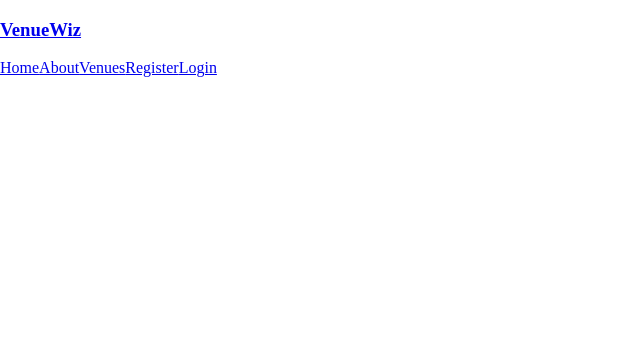
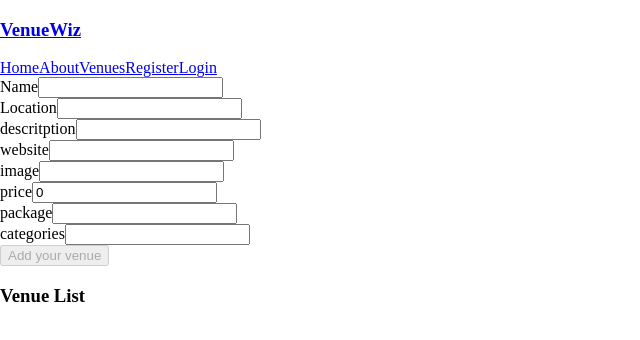
Before and after one commit to Amal229/VenueWiz-Front-end, a React (Vite) app in the folder client/: page /venues/newvenue in a window 1280 px wide. Shown: the top 340 px of the page, without its empty margins (0-640 px from the left). Built offline with nearby package versions, Linux system fonts and the light colour scheme.

Commit message:
adding venue

```diff
--- a/client/src/App.jsx
+++ b/client/src/App.jsx
@@ -1,5 +1,5 @@
 import './App.css'
-import Venue from './components/Vendor/AddingVenuesForm'
+import AddingVenuesForm from './components/Vendor/AddingVenuesForm'
 import { Routes, Route } from 'react-router-dom'
 import Categories from './components/Categories'
 import ViewVenues from './components/user/ViewVenues'
@@ -27,7 +27,7 @@ const App = () => {
           <Route path="/categories/:category_id" element={<ViewVenues />} />
           {/* should accept user */}
           <Route path="/dashboard" element={<Dashboard />} />
-          <Route path="Venue" element={<Venue />} />
+          <Route path="/venues/newvenue" element={<AddingVenuesForm />} />
           <Route path="/bookedevents" element={<BookedEvents />} />
           <Route path="/eventdetails/:eventId" element={<EventDetials />} />
         </Routes>
--- a/client/src/components/Vendor/AddingVenuesForm.jsx
+++ b/client/src/components/Vendor/AddingVenuesForm.jsx
@@ -1,45 +1,49 @@
 import { useEffect, useState } from 'react'
 import axios from 'axios'
+import { useParams } from 'react-router-dom'
 
-const Venue = ({ user }) => {
+const AddingVenuesForm = ({ user }) => {
+  // const { vendor_id } = useParams()
+
   const [formValues, setFormValues] = useState({
     name: '',
     location: '',
     description: '',
     website: '',
     image: '',
-    price: '',
+    price: 0,
     categories: ''
   })
   const [submittedVenue, setSubmittedVenue] = useState(null)
+
   const [venues, setVenues] = useState([])
 
-  const [editFormValues, setEditFormValues] = useState({
-    name: '',
-    location: '',
-    description: '',
-    website: '',
-    image: '',
-    price: '',
-    categories: ''
-  })
+  // const [editFormValues, setEditFormValues] = useState({
+  //   name: '',
+  //   location: '',
+  //   description: '',
+  //   website: '',
+  //   image: '',
+  //   price: '',
+  //   categories: ''
+  // })
 
-  useEffect(() => {
-    const fetchVenues = async () => {
-      console.log(`user.id ${user.id}`)
-      const response = await axios.get(
-        `http://localhost:3001/venue/vendor/${user.id}`
-      )
-      setVenues(response.data)
-    }
-    fetchVenues()
-  }, [user.id])
+  // useEffect(() => {
+  //   const fetchVenues = async () => {
+  //     const response = await axios.get(
+  //       `http://localhost:3001/venue/vendor/${vendor_id}`
+  //     )
+  //     setVenues(response.data)
+  //   }
+  //   fetchVenues()
+  // }, [user.id])
+
   const handleChange = (e) => {
     setFormValues({ ...formValues, [e.target.name]: e.target.value })
   }
-  const handleEditChange = (e) => {
-    setEditFormValues({ ...editFormValues, [e.target.name]: e.target.value })
-  }
+  // const handleEditChange = (e) => {
+  //   setEditFormValues({ ...editFormValues, [e.target.name]: e.target.value })
+  // }
   const handleSubmit = async (e) => {
     e.preventDefault()
 
@@ -48,7 +52,7 @@ const Venue = ({ user }) => {
       vendor_ref: user.id
     }
 
-    const response = await axios.post('http://localhost:3001/venue', data)
+    const response = await axios.post('http://localhost:3001/venues', data)
     console.log(data)
 
     const newVenue = response.data
@@ -65,41 +69,37 @@ const Venue = ({ user }) => {
     })
     setSubmittedVenue(newVenue)
   }
-  const handleUpdate = async (e) => {
-    e.preventDefault()
-    console.log(editFormValues)
-    const response = await axios.put(
-      `http://localhost:3001/venue/${editFormValues._id}`,
-      editFormValues
-    )
+  // const handleUpdate = async (e) => {
+  //   e.preventDefault()
+  //   const response = await axios.put('http://localhost:3001/venues/:venue_id')
 
-    const updatedVenue = response.data
-    setVenues((lastVenues) =>
-      lastVenues.map((venue) => {
-        if (venue._id === updatedVenue._id) {
-          return updatedVenue
-        } else {
-          return venue
-        }
-      })
-    )
-    setEditFormValues({
-      name: '',
-      location: '',
-      description: '',
-      website: '',
-      image: '',
-      price: '',
-      categories: ''
-    })
-  }
+  // const updatedVenue = response.data
+  // setVenues((lastVenues) =>
+  //   lastVenues.map((venue) => {
+  //     if (venue._id === updatedVenue._id) {
+  //       return updatedVenue
+  //     } else {
+  //       return venue
+  //     }
+  //   })
+  // )
+  // setEditFormValues({
+  //   name: '',
+  //   location: '',
+  //   description: '',
+  //   website: '',
+  //   image: '',
+  //   price: '',
+  //   categories: ''
+  // })
+  // }
   const handleDelete = async (venueId) => {
-    await axios.delete(`http://localhost:3001/venue/${venueId}`)
+    await axios.delete('http://localhost:3001/venues/:venue_id')
     setVenues(venues.filter((venue) => venue._id !== venueId))
   }
-  const handleEdit = (venue) => {
-    setEditFormValues(venue)
-  }
+  // const handleEdit = (venue) => {
+  //   setEditFormValues(venue)
+  // }
   return (
     <div className="Forms">
       <div>
@@ -124,12 +124,72 @@ const Venue = ({ user }) => {
               required
             />
           </div>
+          <div>
+            <label htmlFor="descritption">descritption</label>
+            <input
+              onChange={handleChange}
+              name="descritption"
+              type="text"
+              value={formValues.descritption}
+              required
+            />
+          </div>
+          <div>
+            <label htmlFor="website">website</label>
+            <input
+              onChange={handleChange}
+              name="website"
+              type="text"
+              value={formValues.website}
+              required
+            />
+          </div>
+          <div>
+            <label htmlFor="image">image</label>
+            <input
+              onChange={handleChange}
+              name="image"
+              type="text"
+              value={formValues.image}
+              required
+            />
+          </div>
+          <div>
+            <label htmlFor="price">price</label>
+            <input
+              onChange={handleChange}
+              name="price"
+              type="number"
+              value={formValues.price}
+              required
+            />
+          </div>
+          <div>
+            <label htmlFor="package">package</label>
+            <input
+              onChange={handleChange}
+              name="package"
+              type=""
+              value={formValues.package}
+              required
+            />
+          </div>
+          <div>
+            <label htmlFor="categories">categories</label>
+            <input
+              onChange={handleChange}
+              name="categories"
+              type=""
+              value={formValues.categories}
+              required
+            />
+          </div>
           <button disabled={!formValues.name || !formValues.location}>
             Add your venue
           </button>
         </form>
       </div>
-      {editFormValues._id && (
+      {/* {editFormValues._id && (
         <form onSubmit={handleUpdate}>
           <div>
             <label htmlFor="editName">Name</label>
@@ -153,17 +213,17 @@ const Venue = ({ user }) => {
           </div>
           <button>Update Venue</button>
         </form>
-      )}
+      )} */}
       <h3>Venue List</h3>
       {venues.map((venue) => (
         <div key={venue._id}>
           <h4>name:{venue.name}</h4>
           <h4>location:{venue.location}</h4>
           <button onClick={() => handleDelete(venue._id)}>Delete</button>
-          <button onClick={() => handleEdit(venue)}>Edit</button>
+          {/* <button onClick={() => handleEdit(venue)}>Edit</button> */}
         </div>
       ))}
     </div>
   )
 }
-export default Venue
+export default AddingVenuesForm
```
